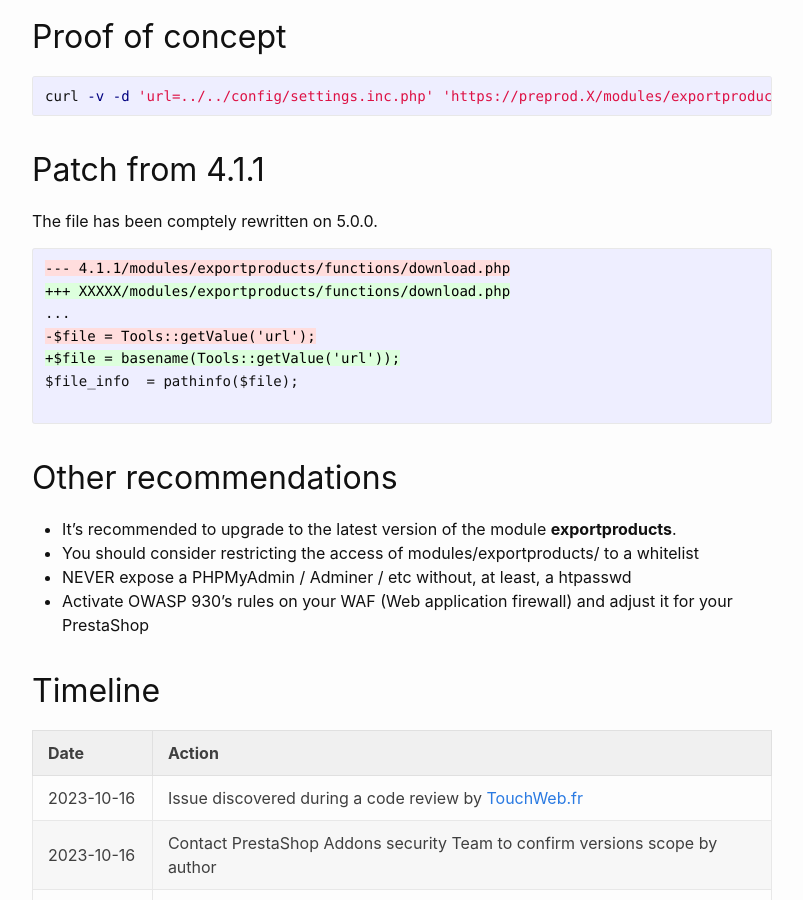
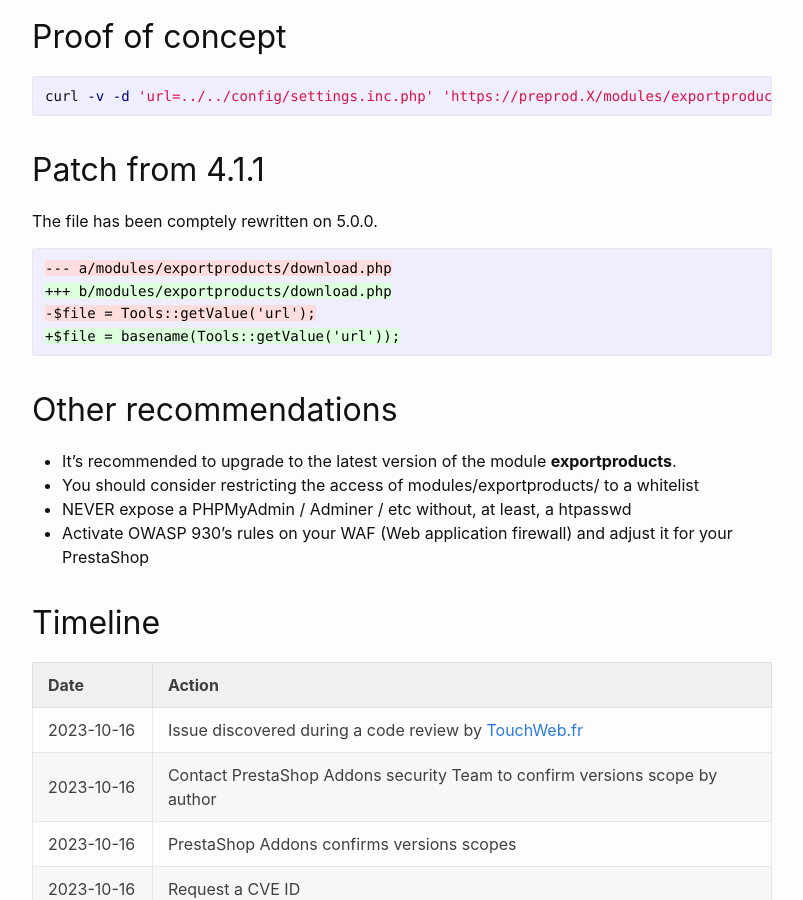
Before and after one commit to friends-of-presta/security-advisories, a Jekyll site: the page built from _posts/2023-10-24-exportproducts.md, in a window 1280 px wide and 900 px high, scrolled down 2207 px. Shown: the whole window, without its empty margins (238-1041 px from the left). Built offline with Jekyll 4.4.1, drawn with Linux system fonts in a browser that asks for light colours.

Commit message:
Fix patch with correct path

````diff
--- a/_posts/2023-10-24-exportproducts.md
+++ b/_posts/2023-10-24-exportproducts.md
@@ -62,13 +62,10 @@ curl -v -d 'url=../../config/settings.inc.php' 'https://preprod.X/modules/export
 The file has been comptely rewritten on 5.0.0.
 
 ```diff
---- 4.1.1/modules/exportproducts/functions/download.php
-+++ XXXXX/modules/exportproducts/functions/download.php
-...
+--- a/modules/exportproducts/download.php
++++ b/modules/exportproducts/download.php
 -$file = Tools::getValue('url');
 +$file = basename(Tools::getValue('url'));
-$file_info  = pathinfo($file);
-
 ```
 
 ## Other recommendations
````
